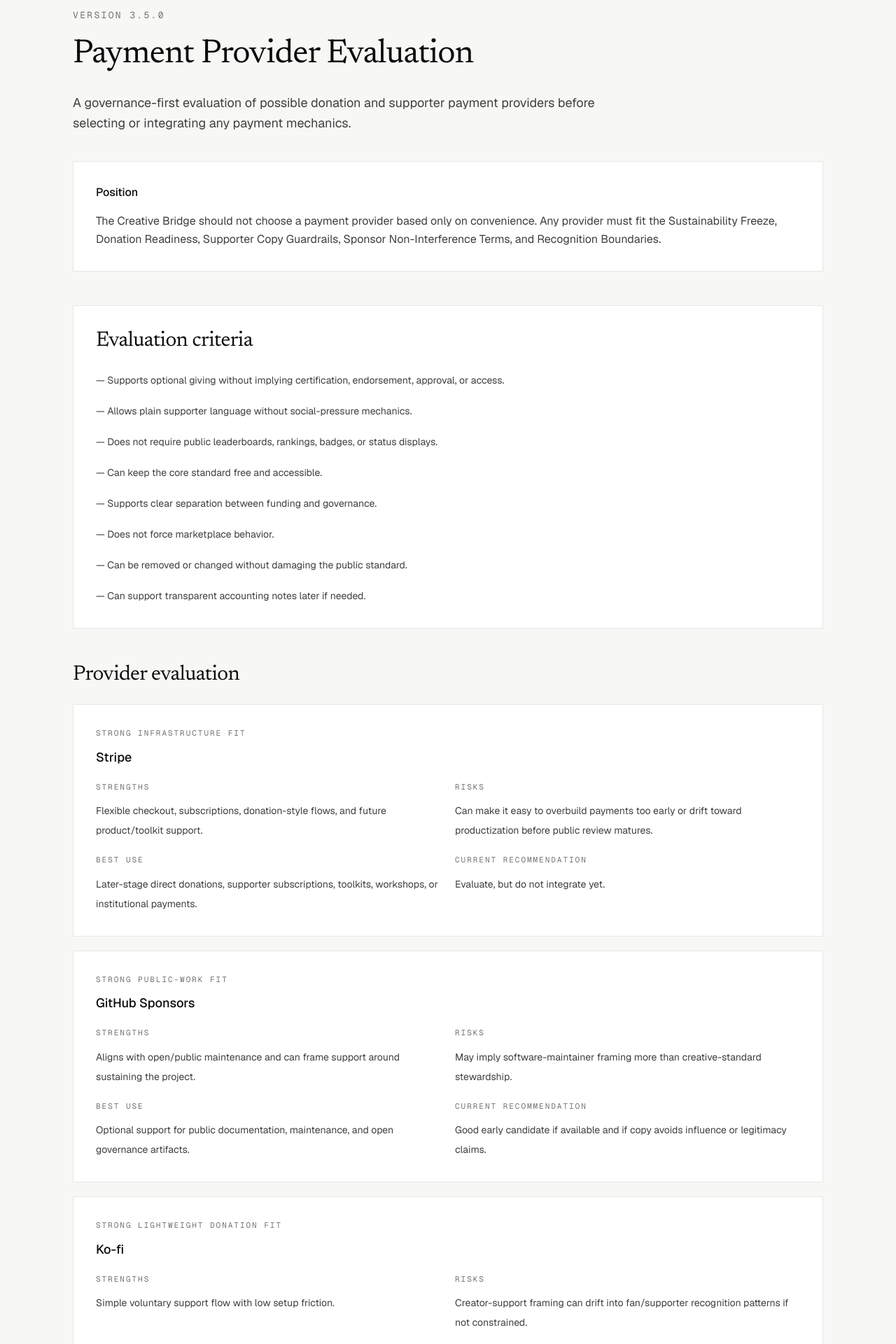
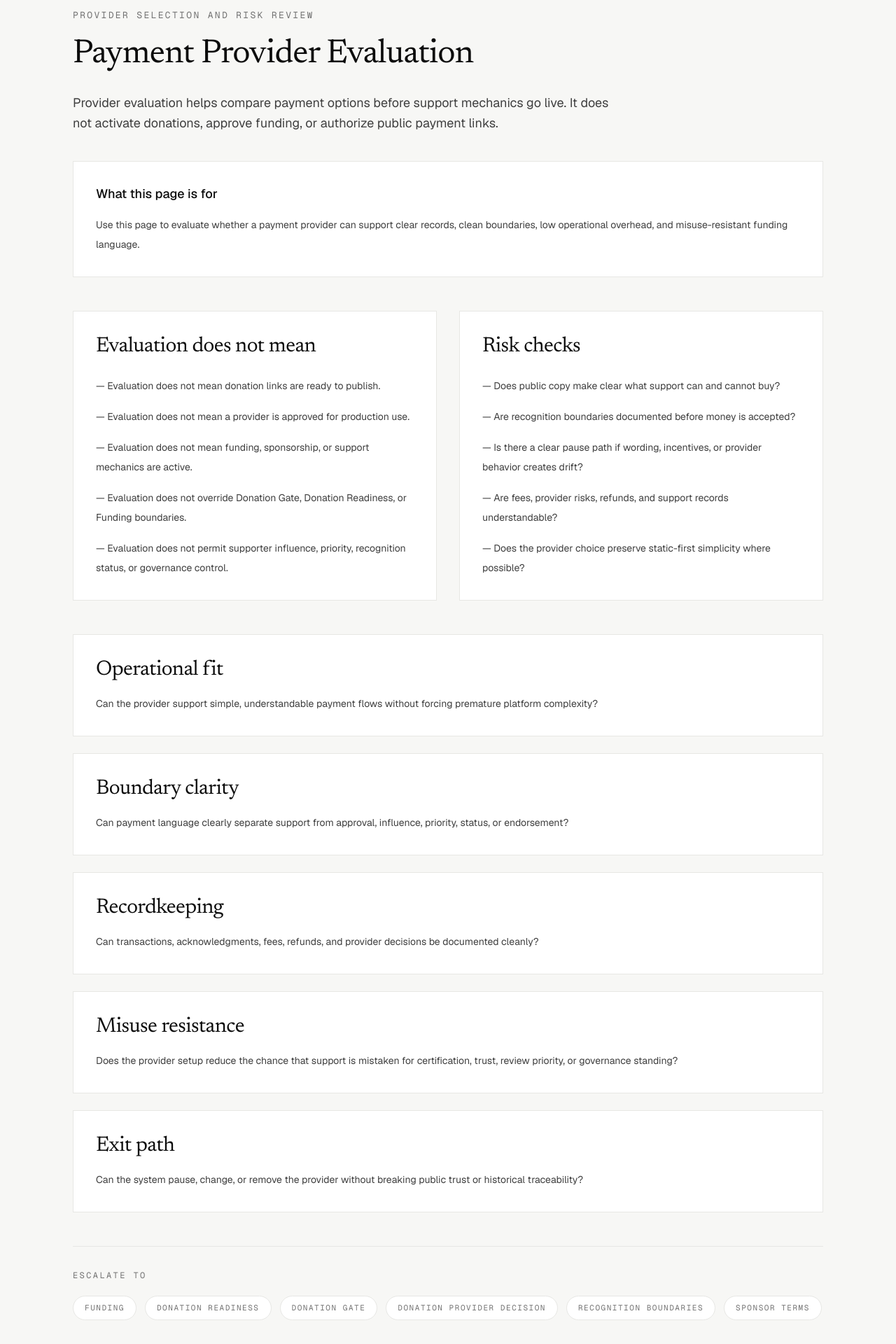
Before and after one commit to zacharymplace/creative-bridge, a Next.js app: page /payment-provider-evaluation in a window 1280 px wide. Shown: the part 100-2020 px from the top of the page at 70% size. Built offline with nearby package versions, Linux system fonts and the light colour scheme.

Commit message:
Refine payment provider evaluation for readers

```diff
--- a/package.json
+++ b/package.json
@@ -1,6 +1,6 @@
 {
   "name": "creative-bridge",
-  "version": "3.43.0",
+  "version": "3.44.0",
   "private": true,
   "scripts": {
     "prebuild": "node scripts/sync-public-assets.mjs",
--- a/scripts/qa-static-export.mjs
+++ b/scripts/qa-static-export.mjs
@@ -102,6 +102,8 @@ const requiredFiles = [
   "docs/releases/v3.41.0.md",
   "docs/releases/v3.42.0.md",
   "docs/releases/v3.43.0.md",
+  "docs/releases/v3.44.0.md",
+  "docs/system/payment-provider-evaluation-reader-pass.md",
   "docs/system/neighborhood-chorus-project-reader-pass.md",
   "docs/system/projects-page-reader-pass.md",
   "docs/system/manifesto-reader-pass.md",
--- a/scripts/sync-public-assets.mjs
+++ b/scripts/sync-public-assets.mjs
@@ -94,6 +94,8 @@ const markdownFiles = [
   "releases/v3.41.0.md",
   "releases/v3.42.0.md",
   "releases/v3.43.0.md",
+  "releases/v3.44.0.md",
+  "system/payment-provider-evaluation-reader-pass.md",
   "system/neighborhood-chorus-project-reader-pass.md",
   "system/projects-page-reader-pass.md",
   "system/manifesto-reader-pass.md",
--- a/src/app/payment-provider-evaluation/page.tsx
+++ b/src/app/payment-provider-evaluation/page.tsx
@@ -1,117 +1,142 @@
-import { paymentProviderEvaluation } from "@/content/payment-provider-evaluation/payment-provider-evaluation";
+import Link from "next/link";
+
+const evaluationDoesNotMean = [
+  "Evaluation does not mean donation links are ready to publish.",
+  "Evaluation does not mean a provider is approved for production use.",
+  "Evaluation does not mean funding, sponsorship, or support mechanics are active.",
+  "Evaluation does not override Donation Gate, Donation Readiness, or Funding boundaries.",
+  "Evaluation does not permit supporter influence, priority, recognition status, or governance control.",
+];
+
+const evaluationDimensions = [
+  {
+    title: "Operational fit",
+    description:
+      "Can the provider support simple, understandable payment flows without forcing premature platform complexity?",
+  },
+  {
+    title: "Boundary clarity",
+    description:
+      "Can payment language clearly separate support from approval, influence, priority, status, or endorsement?",
+  },
+  {
+    title: "Recordkeeping",
+    description:
+      "Can transactions, acknowledgments, fees, refunds, and provider decisions be documented cleanly?",
+  },
+  {
+    title: "Misuse resistance",
+    description:
+      "Does the provider setup reduce the chance that support is mistaken for certification, trust, review priority, or governance standing?",
+  },
+  {
+    title: "Exit path",
+    description:
+      "Can the system pause, change, or remove the provider without breaking public trust or historical traceability?",
+  },
+];
+
+const riskChecks = [
+  "Does public copy make clear what support can and cannot buy?",
+  "Are recognition boundaries documented before money is accepted?",
+  "Is there a clear pause path if wording, incentives, or provider behavior creates drift?",
+  "Are fees, provider risks, refunds, and support records understandable?",
+  "Does the provider choice preserve static-first simplicity where possible?",
+];
+
+const escalationPaths = [
+  { label: "Funding", href: "/funding" },
+  { label: "Donation Readiness", href: "/donation-readiness" },
+  { label: "Donation Gate", href: "/donation-gate" },
+  { label: "Donation Provider Decision", href: "/donation-provider-decision" },
+  { label: "Recognition Boundaries", href: "/recognition-boundaries" },
+  { label: "Sponsor Terms", href: "/sponsor-terms" },
+];
 
 export default function PaymentProviderEvaluationPage() {
   return (
     <main>
       <section className="cb-container cb-section-y">
         <p className="font-mono text-[13px] uppercase tracking-[0.18em] text-[var(--cb-muted)]">
-          Version {paymentProviderEvaluation.version}
+          Provider selection and risk review
         </p>
 
         <h1 className="cb-display mt-4 max-w-4xl text-4xl tracking-tight text-[var(--cb-ink)] sm:text-5xl sm:leading-tight">
-          {paymentProviderEvaluation.title}
+          Payment Provider Evaluation
         </h1>
 
         <p className="mt-6 max-w-3xl text-lg leading-relaxed text-[var(--cb-body)]">
-          {paymentProviderEvaluation.summary}
+          Provider evaluation helps compare payment options before support
+          mechanics go live. It does not activate donations, approve funding,
+          or authorize public payment links.
         </p>
 
-        <div className="mt-10 border border-[var(--cb-border)] bg-[var(--cb-surface)] p-6 sm:p-8">
-          <h2 className="text-base font-medium text-[var(--cb-ink)]">
-            Position
+        <section className="mt-10 border border-[var(--cb-border)] bg-[var(--cb-surface)] p-6 sm:p-8">
+          <h2 className="text-lg font-medium text-[var(--cb-ink)]">
+            What this page is for
           </h2>
-          <p className="mt-4 text-base leading-relaxed text-[var(--cb-body)]">
-            {paymentProviderEvaluation.position}
+          <p className="mt-4 text-sm leading-7 text-[var(--cb-body)]">
+            Use this page to evaluate whether a payment provider can support
+            clear records, clean boundaries, low operational overhead, and
+            misuse-resistant funding language.
           </p>
-        </div>
-
-        <section className="mt-12 border border-[var(--cb-border)] bg-[var(--cb-surface)] p-6 sm:p-8">
-          <h2 className="cb-display text-3xl text-[var(--cb-ink)]">
-            Evaluation criteria
-          </h2>
-          <ul className="mt-6 space-y-4 text-sm leading-7 text-[var(--cb-body)]">
-            {paymentProviderEvaluation.evaluationCriteria.map((item) => (
-              <li key={item}>— {item}</li>
-            ))}
-          </ul>
-        </section>
-
-        <section className="mt-12">
-          <h2 className="cb-display text-3xl text-[var(--cb-ink)]">
-            Provider evaluation
-          </h2>
-
-          <div className="mt-6 grid gap-5">
-            {paymentProviderEvaluation.providers.map((provider) => (
-              <article
-                key={provider.name}
-                className="border border-[var(--cb-border)] bg-[var(--cb-surface)] p-6 sm:p-8"
-              >
-                <p className="font-mono text-[11px] uppercase tracking-[0.18em] text-[var(--cb-muted)]">
-                  {provider.fit}
-                </p>
-                <h3 className="mt-3 text-lg font-medium text-[var(--cb-ink)]">
-                  {provider.name}
-                </h3>
-
-                <div className="mt-5 grid gap-5 md:grid-cols-2">
-                  <div>
-                    <h4 className="font-mono text-[11px] uppercase tracking-[0.18em] text-[var(--cb-muted)]">
-                      Strengths
-                    </h4>
-                    <p className="mt-3 text-sm leading-7 text-[var(--cb-body)]">
-                      {provider.strengths}
-                    </p>
-                  </div>
-                  <div>
-                    <h4 className="font-mono text-[11px] uppercase tracking-[0.18em] text-[var(--cb-muted)]">
-                      Risks
-                    </h4>
-                    <p className="mt-3 text-sm leading-7 text-[var(--cb-body)]">
-                      {provider.risks}
-                    </p>
-                  </div>
-                  <div>
-                    <h4 className="font-mono text-[11px] uppercase tracking-[0.18em] text-[var(--cb-muted)]">
-                      Best use
-                    </h4>
-                    <p className="mt-3 text-sm leading-7 text-[var(--cb-body)]">
-                      {provider.bestUse}
-                    </p>
-                  </div>
-                  <div>
-                    <h4 className="font-mono text-[11px] uppercase tracking-[0.18em] text-[var(--cb-muted)]">
-                      Current recommendation
-                    </h4>
-                    <p className="mt-3 text-sm leading-7 text-[var(--cb-body)]">
-                      {provider.currentRecommendation}
-                    </p>
-                  </div>
-                </div>
-              </article>
-            ))}
-          </div>
         </section>
 
         <section className="mt-12 grid gap-8 lg:grid-cols-2">
-          <div className="border border-[var(--cb-border)] bg-[var(--cb-surface)] p-6 sm:p-8">
+          <article className="border border-[var(--cb-border)] bg-[var(--cb-surface)] p-6 sm:p-8">
             <h2 className="cb-display text-3xl text-[var(--cb-ink)]">
-              Current decision
+              Evaluation does not mean
             </h2>
-            <p className="mt-6 text-sm leading-7 text-[var(--cb-body)]">
-              {paymentProviderEvaluation.currentDecision}
-            </p>
-          </div>
+            <ul className="mt-6 space-y-4 text-sm leading-7 text-[var(--cb-body)]">
+              {evaluationDoesNotMean.map((item) => (
+                <li key={item}>— {item}</li>
+              ))}
+            </ul>
+          </article>
 
-          <div className="border border-[var(--cb-border)] bg-[var(--cb-surface)] p-6 sm:p-8">
+          <article className="border border-[var(--cb-border)] bg-[var(--cb-surface)] p-6 sm:p-8">
             <h2 className="cb-display text-3xl text-[var(--cb-ink)]">
-              Provisional ranking
+              Risk checks
             </h2>
-            <ol className="mt-6 space-y-4 text-sm leading-7 text-[var(--cb-body)]">
-              {paymentProviderEvaluation.provisionalRanking.map((item) => (
-                <li key={item}>{item}</li>
+            <ul className="mt-6 space-y-4 text-sm leading-7 text-[var(--cb-body)]">
+              {riskChecks.map((item) => (
+                <li key={item}>— {item}</li>
               ))}
-            </ol>
+            </ul>
+          </article>
+        </section>
+
+        <section className="mt-12 grid gap-6">
+          {evaluationDimensions.map((item) => (
+            <article
+              key={item.title}
+              className="border border-[var(--cb-border)] bg-[var(--cb-surface)] p-6 sm:p-8"
+            >
+              <h2 className="cb-display text-3xl text-[var(--cb-ink)]">
+                {item.title}
+              </h2>
+              <p className="mt-4 text-sm leading-7 text-[var(--cb-body)]">
+                {item.description}
+              </p>
+            </article>
+          ))}
+        </section>
+
+        <section className="mt-12 border-t border-[var(--cb-border)] pt-8">
+          <h2 className="font-mono text-[12px] uppercase tracking-[0.2em] text-[var(--cb-muted)]">
+            Escalate to
+          </h2>
+
+          <div className="mt-5 flex flex-wrap gap-3">
+            {escalationPaths.map((item) => (
+              <Link
+                key={item.href}
+                href={item.href}
+                className="rounded-full border border-[var(--cb-border)] bg-white px-4 py-2 font-mono text-[11px] uppercase tracking-[0.14em] text-[var(--cb-muted)] underline-offset-4 hover:underline"
+              >
+                {item.label}
+              </Link>
+            ))}
           </div>
         </section>
       </section>
```
Also changed, not shown: 2 other files (tests, documents, lock files or other folders).
